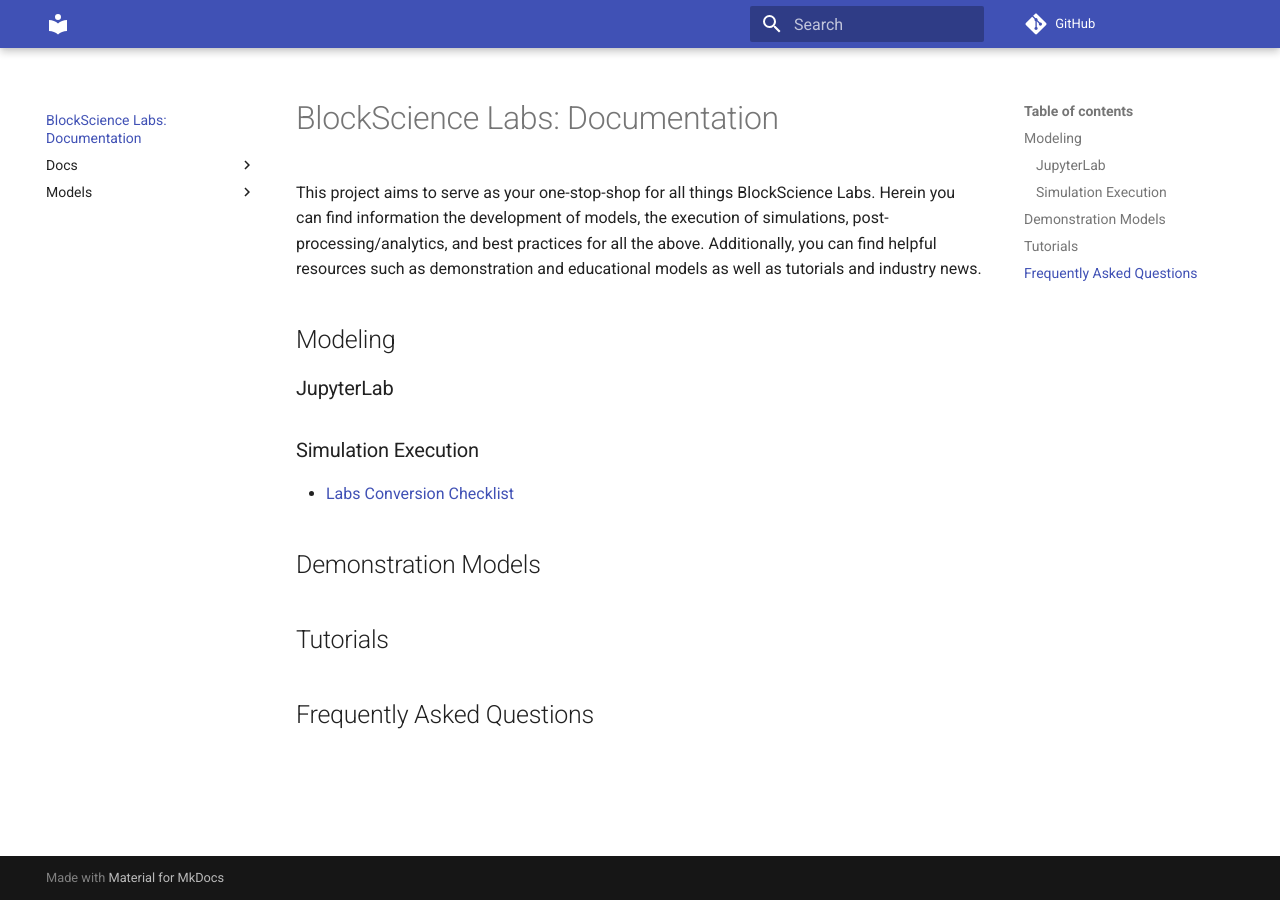
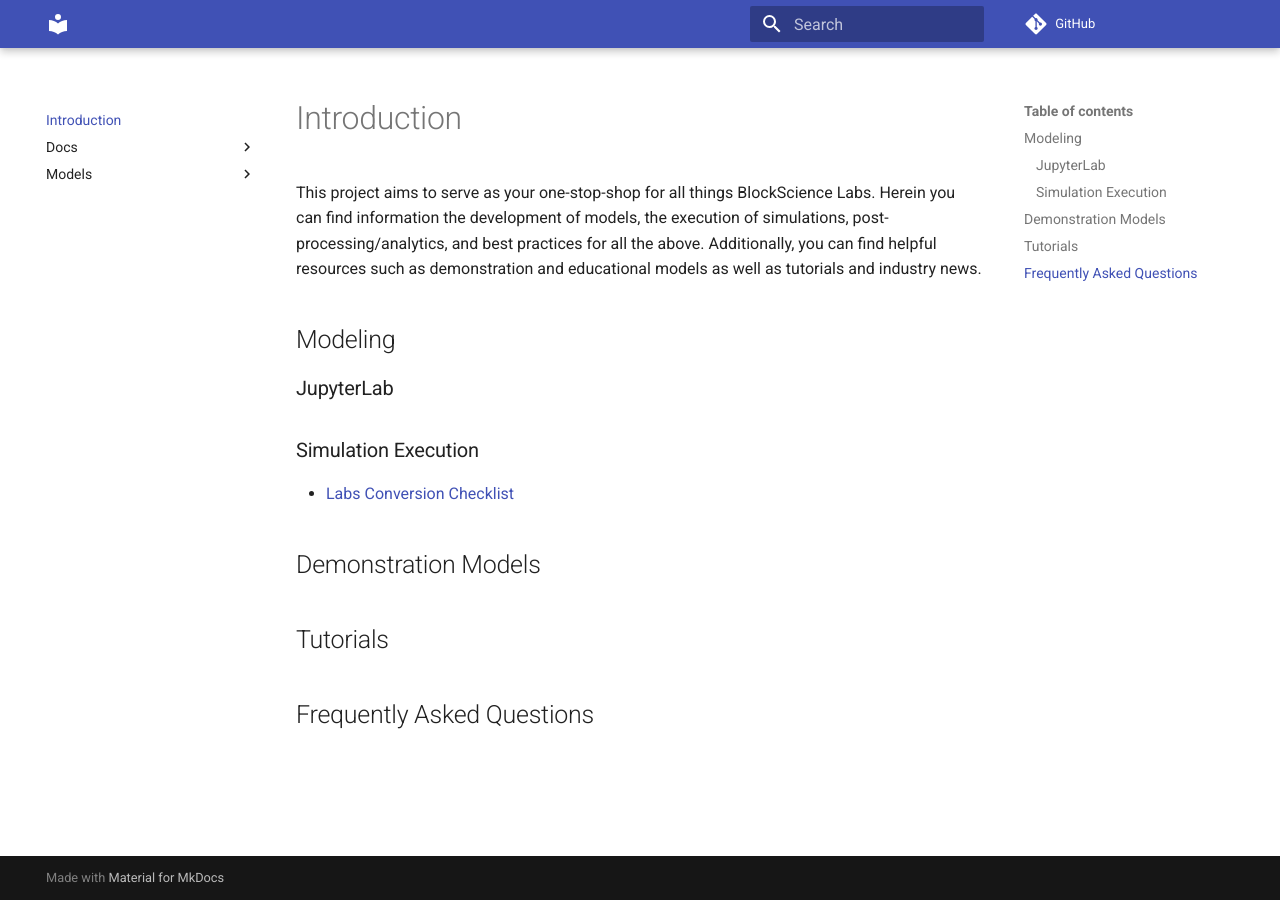
Before and after one commit to blockscience-labs/labs-demos, an MkDocs documentation site: the page built from docs/index.md, in a window 1280 px wide. Built offline with MkDocs 1.6.1 and Material for MkDocs 9.7.7, drawn with Linux system fonts in a browser that asks for light colours; comment, search, counter and statistics services are not loaded.

Commit message:
Index update.

```diff
--- a/docs/index.md
+++ b/docs/index.md
@@ -1,4 +1,4 @@
-# BlockScience Labs: Documentation
+# Introduction
 This project aims to serve as your one-stop-shop for all things BlockScience Labs. Herein you can find information the development of models, the execution of simulations, post-processing/analytics, and best practices for all the above. Additionally, you can find helpful resources such as demonstration and educational models as well as tutorials and industry news.
 
 ## Modeling
```
